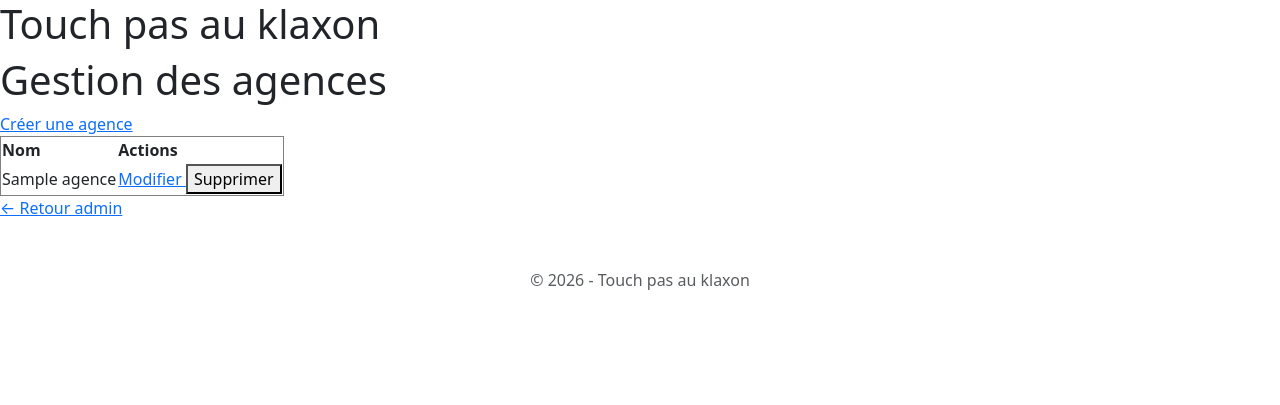
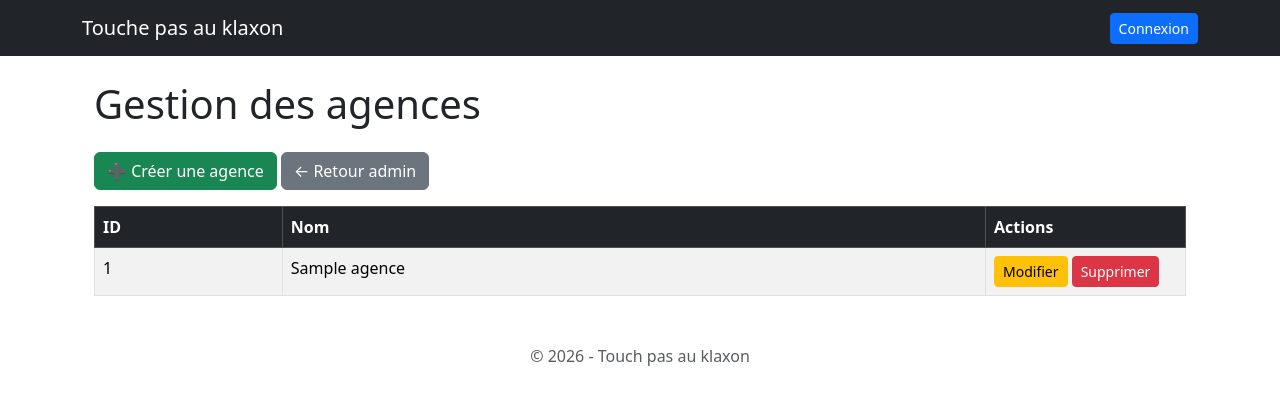
Before and after one commit to vlad-website/touche-pas-au-klaxon, a PHP site: template app/Views/admin/agences/index.php in a window 1280 px wide. Shown: the top 405 px of the page. Run offline with PHP 8.4, Linux system fonts and the light colour scheme; the template is opened without the code that fills it: most values are stand-ins (such as "Sample title", 1, 10 or a date in 2020); some libraries are stand-ins or nearby versions.

Commit message:
Améliorations du panneau d'administration et améliorations visuelles

```diff
--- a/app/Views/admin/agences/index.php
+++ b/app/Views/admin/agences/index.php
@@ -1,29 +1,103 @@
-<h1>Gestion des agences</h1>
+<?php require ROOT . '/app/Views/layout/header.php'; ?>
 
-<a href="/admin/agences/create">Créer une agence</a>
+<div class="container mt-4">
 
-<table border="1">
+    <h1 class="mb-4">Gestion des agences</h1>
+
+    <!-- Flash messages -->
+    <?php if (!empty($_SESSION['success'])) : ?>
+        <div class="alert alert-success">
+            <?= htmlspecialchars($_SESSION['success']) ?>
+        </div>
+        <?php unset($_SESSION['success']); ?>
+    <?php endif; ?>
+
+    <?php if (!empty($_SESSION['error'])) : ?>
+        <div class="alert alert-danger">
+            <?= htmlspecialchars($_SESSION['error']) ?>
+        </div>
+        <?php unset($_SESSION['error']); ?>
+    <?php endif; ?>
+
+
+    <div class="mb-3">
+        <a href="/admin/agences/create" class="btn btn-success">
+            ➕ Créer une agence
+        </a>
+
+        <a href="/admin" class="btn btn-secondary">
+            ← Retour admin
+        </a>
+    </div>
+
+
+    <table class="table table-striped table-bordered">
+
+        <thead class="table-dark">
             <tr>
+                <th>ID</th>
                 <th>Nom</th>
-        <th>Actions</th>
+                <th style="width:200px;">Actions</th>
+            </tr>
+        </thead>
+
+        <tbody>
+
+        <?php if (empty($agences)) : ?>
+
+            <tr>
+                <td colspan="3">Aucune agence.</td>
             </tr>
 
+        <?php else : ?>
+
             <?php foreach ($agences as $agence) : ?>
+
                 <tr>
-            <td><?= htmlspecialchars($agence['nom']) ?></td>
+
                     <td>
-                <a href="/admin/agences/<?= $agence['id'] ?>/edit">
+                        <?= (int)$agence['id'] ?>
+                    </td>
+
+                    <td>
+                        <?= htmlspecialchars($agence['nom']) ?>
+                    </td>
+
+                    <td>
+
+                        <a
+                            href="/admin/agences/<?= (int)$agence['id'] ?>/edit"
+                            class="btn btn-sm btn-warning"
+                        >
                             Modifier
                         </a>
 
-                <form method="POST"
-                      action="/admin/agences/<?= $agence['id'] ?>/delete"
-                      style="display:inline;">
-                    <button>Supprimer</button>
+
+                        <form
+                            method="POST"
+                            action="/admin/agences/<?= (int)$agence['id'] ?>/delete"
+                            style="display:inline;"
+                            onsubmit="return confirm('Supprimer cette agence ?');"
+                        >
+
+                            <button class="btn btn-sm btn-danger">
+                                Supprimer
+                            </button>
+
                         </form>
+
                     </td>
+
                 </tr>
+
             <?php endforeach; ?>
+
+        <?php endif; ?>
+
+        </tbody>
+
     </table>
 
-<a href="/admin">← Retour admin</a>
+</div>
+
+<?php require ROOT . '/app/Views/layout/footer.php'; ?>
--- a/app/Views/layout/header.php
+++ b/app/Views/layout/header.php
@@ -1,12 +1,75 @@
 <!DOCTYPE html>
 <html lang="fr">
+
 <head>
-    <meta charset="UTF-8">
-    <title><?= $title ?? 'Touch pas au klaxon' ?></title>
-    <link href="https://cdn.jsdelivr.net/npm/bootstrap@5.3.2/dist/css/bootstrap.min.css" rel="stylesheet">
+
+<meta charset="UTF-8">
+
+<title><?= $title ?? 'Touche pas au klaxon' ?></title>
+
+<link href="https://cdn.jsdelivr.net/npm/bootstrap@5.3.2/dist/css/bootstrap.min.css" rel="stylesheet">
+
 </head>
+
 <body>
-<header>
-    <h1>Touch pas au klaxon</h1>
-</header>
-<main>
+
+<nav class="navbar navbar-dark bg-dark navbar-expand-lg">
+
+<div class="container">
+
+<a class="navbar-brand" href="/">
+Touche pas au klaxon
+</a>
+
+<div class="d-flex align-items-center">
+
+<?php if (!empty($_SESSION['user'])) : ?>
+
+    <?php if ($_SESSION['user']['role'] === 'ADMIN') : ?>
+
+        <a href="/admin/users" class="btn btn-outline-light btn-sm me-2">
+            Utilisateurs
+        </a>
+
+        <a href="/admin/agences" class="btn btn-outline-light btn-sm me-2">
+            Agences
+        </a>
+
+        <a href="/admin/trajets" class="btn btn-outline-light btn-sm me-2">
+            Trajets
+        </a>
+
+    <?php else : ?>
+
+        <a href="/trajets/create" class="btn btn-success btn-sm me-2">
+            Nouveau trajet
+        </a>
+
+    <?php endif; ?>
+
+<span class="text-white me-2">
+
+<?= htmlspecialchars($_SESSION['user']['prenom']) ?>
+<?= htmlspecialchars($_SESSION['user']['nom']) ?>
+
+</span>
+
+<a href="/logout" class="btn btn-danger btn-sm">
+Déconnexion
+</a>
+
+<?php else : ?>
+
+<a href="/login" class="btn btn-primary btn-sm">
+Connexion
+</a>
+
+<?php endif; ?>
+
+</div>
+
+</div>
+
+</nav>
+
+<div class="container mt-4">
```
Also changed, not shown: app/Views/admin/trajets.php (+46 -17 lines), app/Views/admin/users.php (+39 -15 lines), app/Views/trajets/index.php (+4 -4 lines). Lines whose indentation alone changed are shown as unchanged.
